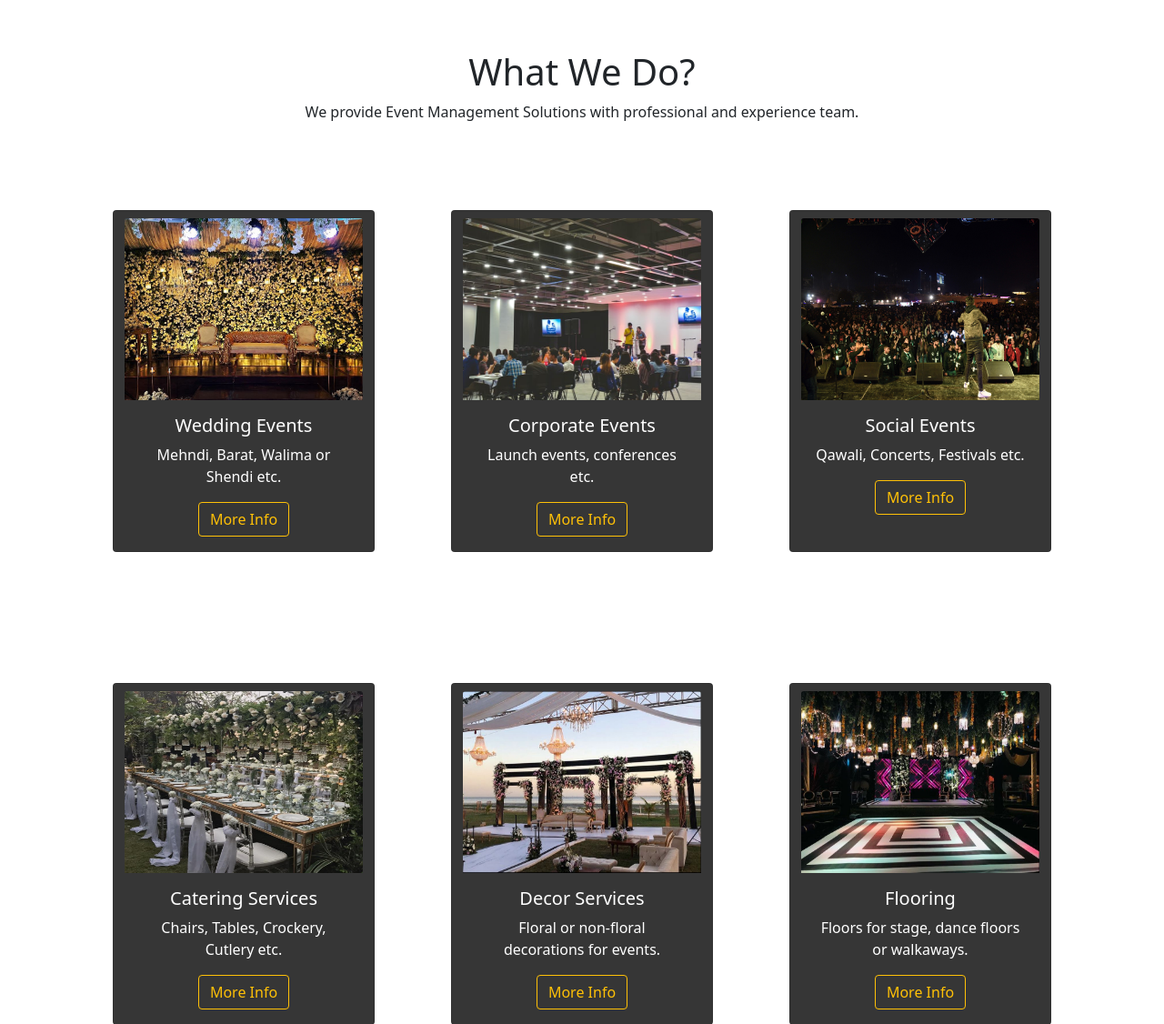
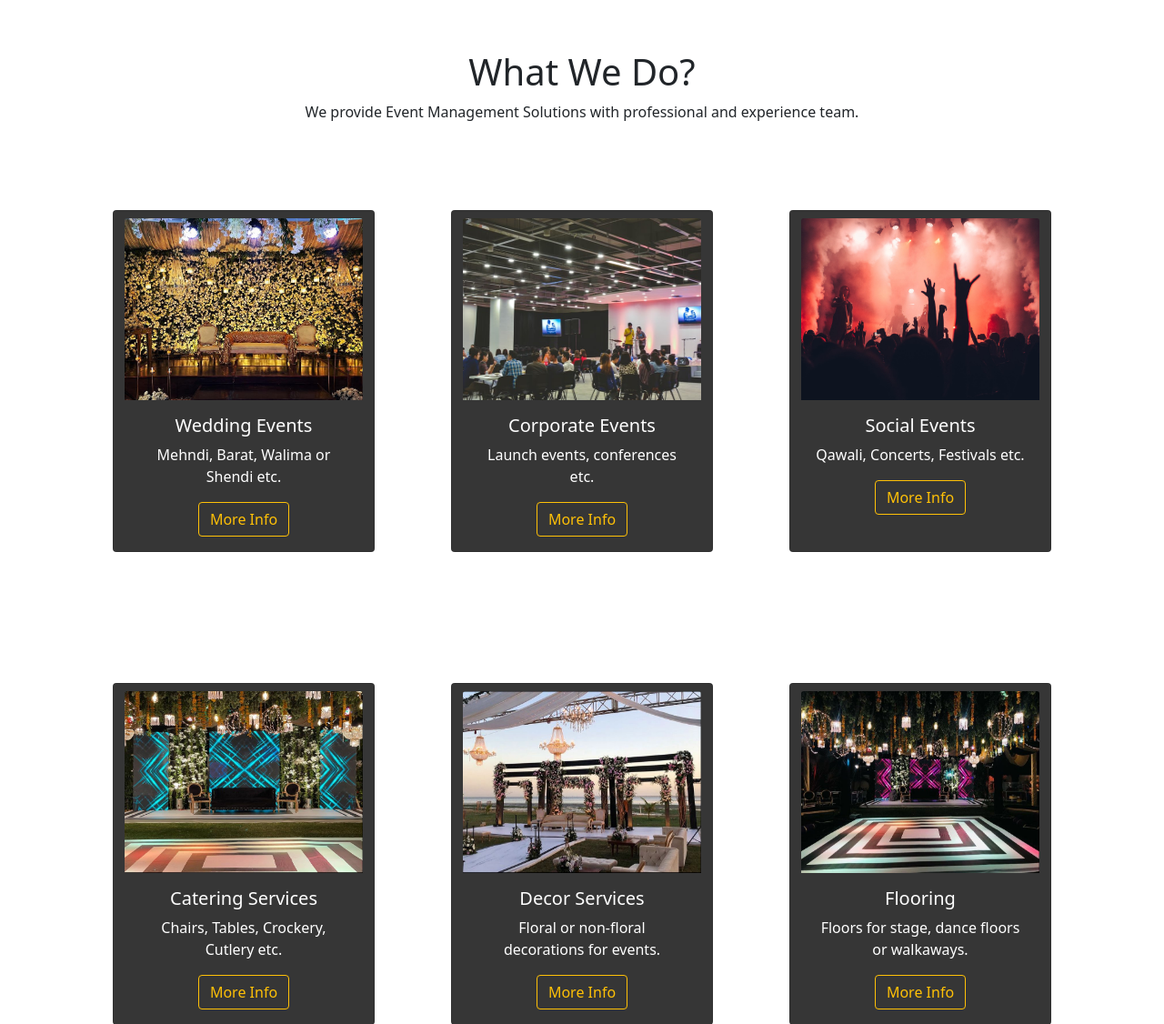
Before and after one commit to MAsadAnwaar/Eventation, a Django app: page /home in a window 1280 px wide. Shown: the part 993-2119 px from the top of the page at 91% size. Run offline with Django 3.2, Linux system fonts and the light colour scheme; some libraries are stand-ins or nearby versions; grey boxes are pictures that could not be loaded.

Commit message:
Update first.html

```diff
--- a/store/templates/first.html
+++ b/store/templates/first.html
@@ -87,7 +87,7 @@
           </div>
 
           <div class="card card col-sm-3 mx-auto m-5" style="width: 18rem; background-color: #363636;">
-            <img src="static/img/s.jpg"  width="200" height="200" class="card-img-top mt-2" alt="...">
+            <img src="static/img/i.jpg"  width="200" height="200" class="card-img-top mt-2" alt="...">
              <div class="card-body">
             <h5 class="card-title text-white">Social Events</h5>
             <p class="card-text text-white">Qawali, Concerts, Festivals etc.</p>
@@ -100,7 +100,7 @@
        <div class="container-fluid  mt-5">
         <div class="row">
           <div class="card card col-sm-3 mx-auto  m-5" style="width: 18rem; background-color: #363636;">
-            <img src="static/img/ca.jpg" width="200" height="200" class="card-img-top mt-2" alt="...">
+            <img src="static/img/bbb.jpg" width="200" height="200" class="card-img-top mt-2" alt="...">
              <div class="card-body ">
             <h5 class="card-title text-white">Catering Services</h5>
             <p class="card-text text-white">Chairs, Tables, Crockery, Cutlery etc.</p>
```
